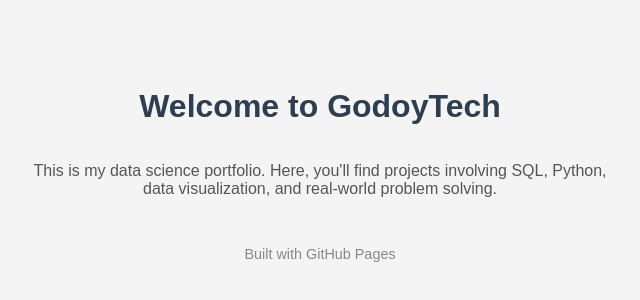
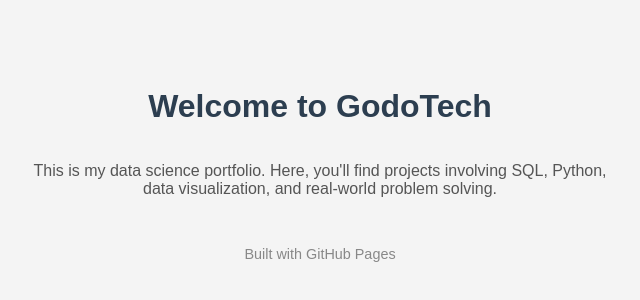
Before and after one commit to Arfenond/godotech, a plain HTML site: page index.html in a window 1280 px wide. Shown: the part 236-536 px from the top of the page, without its empty margins (320-960 px from the left). Drawn offline with Linux system fonts and the light colour scheme.

Commit message:
Update index.html

```diff
--- a/index.html
+++ b/index.html
@@ -3,7 +3,7 @@
 <head>
   <meta charset="UTF-8" />
   <meta name="viewport" content="width=device-width, initial-scale=1.0"/>
-  <title>GodoyTech | Data Portfolio</title>
+  <title>GodoTech | Data Portfolio</title>
   <style>
     body {
       font-family: sans-serif;
@@ -33,7 +33,7 @@
   </style>
 </head>
 <body>
-  <h1>Welcome to GodoyTech</h1>
+  <h1>Welcome to GodoTech</h1>
   <p>This is my data science portfolio. Here, you'll find projects involving SQL, Python, data visualization, and real-world problem solving.</p>
 
   <footer>
```
